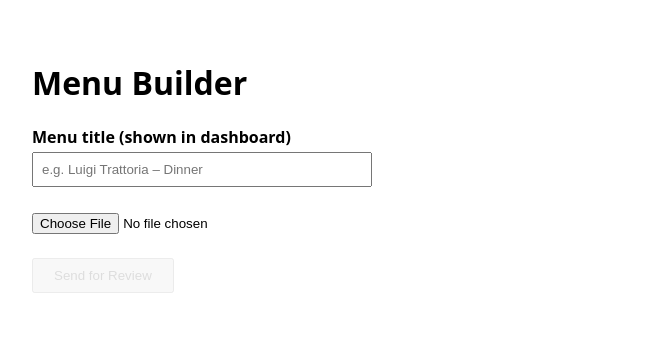
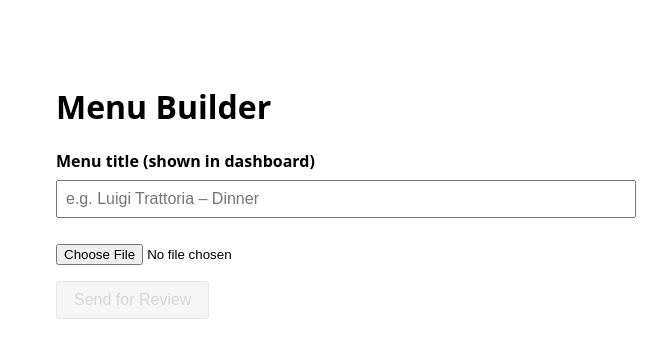
Before and after one commit to armiiinsaber/smartmenu, a Next.js app: page /builder in a window 1280 px wide. Shown: the top 358 px of the page, without its empty margins (8-675 px from the left). Built offline with nearby package versions, Linux system fonts and the light colour scheme.

Commit message:
Update page.tsx

```diff
--- a/app/builder/page.tsx
+++ b/app/builder/page.tsx
@@ -4,68 +4,103 @@
 import { useState } from "react";
 import axios from "axios";
 
-export default function Builder() {
-  const [file,   setFile]   = useState<File | null>(null);
-  const [title,  setTitle]  = useState("");
-  const [state,  setState]  = useState<"idle" | "sending" | "done" | "err">("idle");
-  const [msg,    setMsg]    = useState("");
+export default function MenuBuilder() {
+  const [file, setFile] = useState<File | null>(null);
+  const [title, setTitle] = useState("");
+  const [status, setStatus] = useState<"idle" | "uploading" | "done" | "error">(
+    "idle"
+  );
+  const [errMsg, setErrMsg] = useState<string | null>(null);
 
   async function handleSubmit() {
     if (!file || !title.trim()) return;
 
-    setState("sending");
-    const form = new FormData();
-    form.append("file",  file);
-    form.append("title", title.trim());
+    setStatus("uploading");
+    setErrMsg(null);
 
     try {
+      const form = new FormData();
+      form.append("file", file);
+      form.append("title", title.trim());
+
       await axios.post("/api/queue", form);
-      setState("done");
-      setMsg("✅ Uploaded. You’ll see it in the dashboard as Pending.");
+      setStatus("done");
       setFile(null);
       setTitle("");
-    } catch (e: any) {
-      setState("err");
-      setMsg("❌ " + (e?.message ?? "Upload failed"));
+    } catch (err) {
+      setStatus("error");
+      setErrMsg(
+        err instanceof Error ? err.message : "Upload failed. Try again."
+      );
     }
   }
 
   return (
-    <main style={{ padding: 40, fontFamily: "system-ui" }}>
+    <main style={{ padding: "4rem", fontFamily: "system-ui", maxWidth: 560 }}>
       <h1>Menu Builder</h1>
 
+      {/* Menu title input */}
       <label>
-        <strong>Menu title&nbsp;(shown in dashboard)</strong><br />
+        <strong>Menu title (shown in dashboard)</strong>
         <input
+          type="text"
+          placeholder="e.g. Luigi Trattoria – Dinner"
           value={title}
-          onChange={e => setTitle(e.target.value)}
-          style={{ padding: 8, marginTop: 4, width: 320 }}
-          placeholder="e.g. Luigi Trattoria – Dinner"
+          onChange={(e) => setTitle(e.target.value)}
+          style={{
+            display: "block",
+            width: "100%",
+            margin: "0.5rem 0 1.5rem",
+            padding: "0.5rem",
+            fontSize: 16
+          }}
         />
       </label>
 
-      <div style={{ marginTop: 24 }}>
-        <input
-          type="file"
-          accept=".csv"
-          onChange={e => setFile(e.target.files?.[0] ?? null)}
-        />
-      </div>
+      {/* File picker */}
+      <input
+        type="file"
+        accept=".csv"
+        onChange={(e) => setFile(e.target.files?.[0] ?? null)}
+        style={{ marginBottom: "1rem" }}
+      />
 
+      <br />
+
+      {/* Submit button */}
       <button
         onClick={handleSubmit}
-        disabled={!file || !title.trim() || state === "sending"}
+        disabled={status === "uploading" || !file || !title.trim()}
         style={{
-          marginTop: 24,
-          padding: "8px 20px",
-          cursor: "pointer",
-          opacity: (!file || !title.trim()) ? 0.4 : 1
+          padding: "0.5rem 1rem",
+          fontSize: 16,
+          cursor:
+            status === "uploading" || !file || !title.trim()
+              ? "not-allowed"
+              : "pointer",
+          opacity: status === "uploading" || !file || !title.trim() ? 0.5 : 1
         }}
       >
-        {state === "sending" ? "Sending…" : "Send for Review"}
+        {status === "uploading" ? "Uploading…" : "Send for Review"}
       </button>
 
-      {msg && <p style={{ marginTop: 20 }}>{msg}</p>}
+      {/* Success / error messages */}
+      {status === "done" && (
+        <>
+          <p style={{ color: "green", marginTop: "1rem" }}>
+            ✅ Uploaded. You’ll see it in the dashboard as <em>Pending</em>.
+          </p>
+
+          {/* 🚀 Link to dashboard */}
+          <p>
+            <a href="/dashboard">Go to your dashboard →</a>
+          </p>
+        </>
+      )}
+
+      {status === "error" && (
+        <p style={{ color: "red", marginTop: "1rem" }}>❌ {errMsg}</p>
+      )}
     </main>
   );
 }
```
